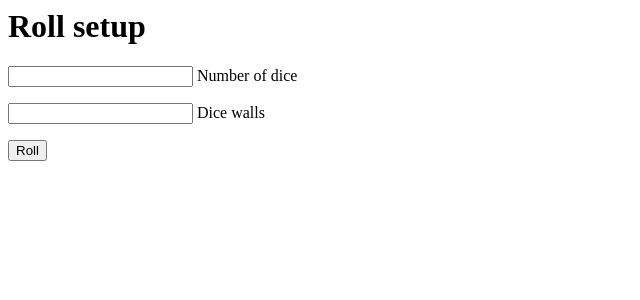
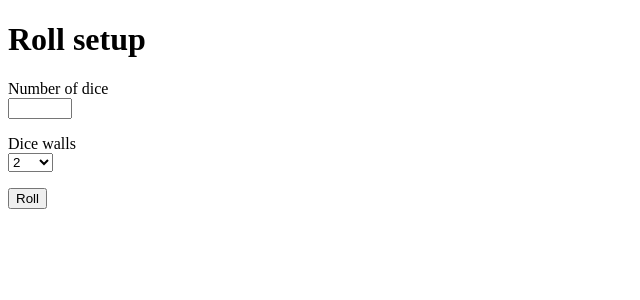
Before and after one commit to brkwsk/diceroller, a Django app: page /start/ in a window 1280 px wide. Shown: the top 300 px of the page, without its empty margins (0-640 px from the left). Run offline with Django 3.2, Linux system fonts and the light colour scheme.

Commit message:
Improvements in html input

```diff
--- a/mysite/diceroller/templates/diceroller/initial.html
+++ b/mysite/diceroller/templates/diceroller/initial.html
@@ -1,3 +1,4 @@
+<!DOCTYPE html>
 <form action ="{% url 'diceroller:roll' %}" method = "post">
 {% csrf_token %}
     <head>
@@ -5,26 +6,34 @@
     </head>
 
     <body>
-        <h1>Roll setup</h1>
+        <header>
+            <h1>Roll setup</h1>
+        </header>
+        <main>
             {% if error_message %}<p><strong>{{ error_message }}</strong></p>{% endif %}
-            <p><input type = "number" name = "number_of_dice" id = "number_of_dice" value = "{{ choice.number_of_dice }}">
-            <label>Number of dice</label></p>
             <p>
-            <input list = "walls" id = "dice_walls" name = "dice_walls" value = "{{ choice.dice_walls }}"/>
-            <datalist id = "walls">
-                <option value = 2>
-                <option value = 3>
-                <option value = 4>
-                <option value = 6>
-                <option value = 8>
-                <option value = 10>
-                <option value = 12>
-                <option value = 20>
-                <option value = 100>
-            </datalist>
-            <label>Dice walls</label></p>
+                <label for="number_of_dice">Number of dice</label></br>
+                <input type = "number" name = "number_of_dice" id = "number_of_dice" value = "{{ choice.number_of_dice }}" min="1" max="100" required>
+
+            </p>
+            <p>
+                <label for="dice_walls">Dice walls</label></br>
+                <select id="dice_walls" name="dice_walls" required>
+                    <option value = 2>2</option>
+                    <option value = 3>3</option>
+                    <option value = 4>4</option>
+                    <option value = 6>6</option>
+                    <option value = 8>8</option>
+                    <option value = 10>10</option>
+                    <option value = 12>12</option>
+                    <option value = 20>20</option>
+                    <option value = 100>100</option>
+                </select>
+
+
+            </p>
 
         <input type="submit" value="Roll">
-
+        </main>
     </body>
 </form>
```
Also changed, not shown: mysite/diceroller/templates/diceroller/results.html (+9 -2 lines), mysite/db.sqlite3.
